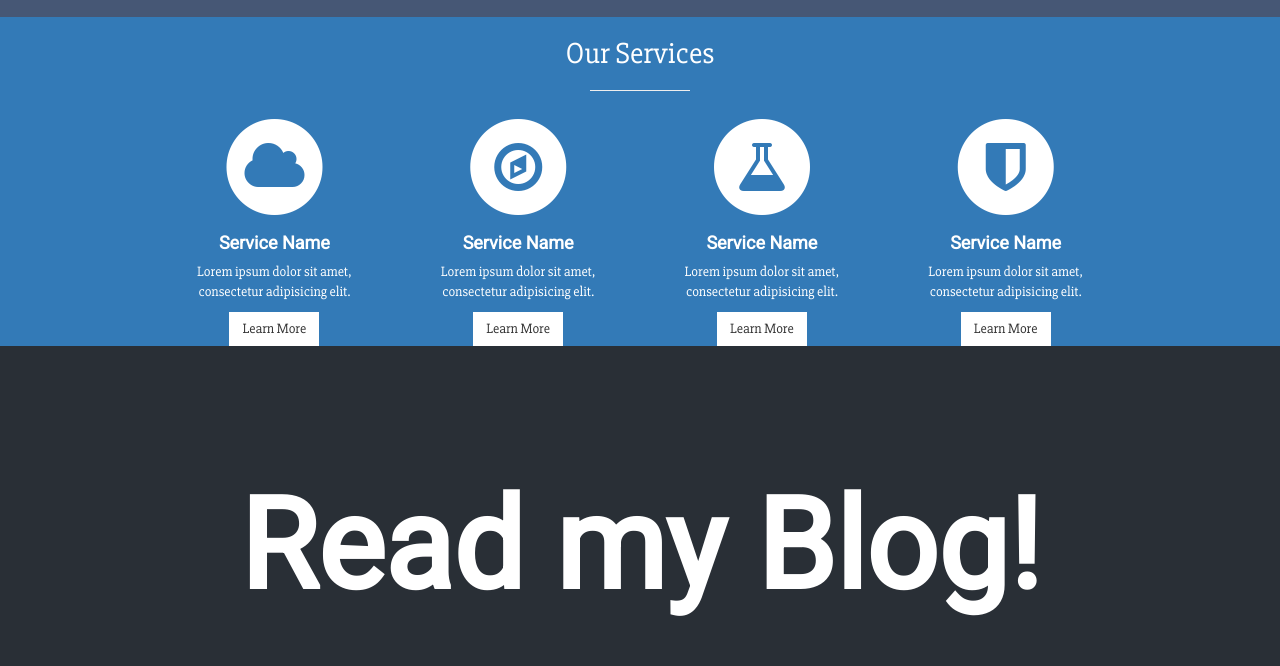
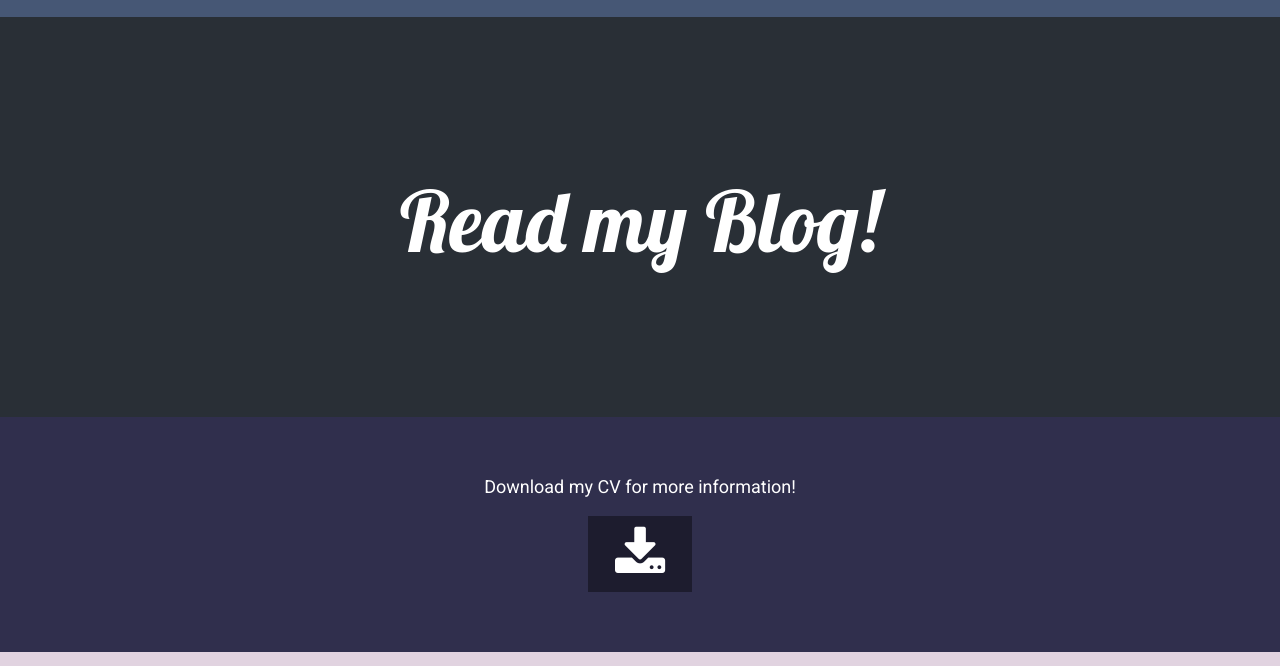
Before and after one commit to maddiemasi/portfolio, a plain HTML site: page index.html in a window 1280 px wide. Shown: the part 2131-2797 px from the top of the page. Drawn offline with Linux system fonts and the light colour scheme; a web font is replaced by a local one.

Commit message:
Update index.html

```diff
--- a/index.html
+++ b/index.html
@@ -52,9 +52,6 @@
             </li>
             <li>
                 <a href="#about" onclick=$("#menu-close").click();>About</a>
-            </li>
-            <li>
-                <a href="#services" onclick=$("#menu-close").click();>Services</a>
             </li>
             <li>
                 <a href="#portfolio" onclick=$("#menu-close").click();>Portfolio</a>
@@ -115,28 +112,28 @@
                     <div class="row">
                         <div class="col-md-6">
                             <div class="portfolio-item">
-                                <a href="#">
+                                <a href="http://onlinelibrary.wiley.com/doi/10.1002/elan.201600275/pdf">
                                     <img class="img-portfolio img-responsive" src="img/portfolio-1.jpg">
                                 </a>
                             </div>
                         </div>
                         <div class="col-md-6">
                             <div class="portfolio-item">
-                                <a href="#">
+                                <a href="https://www.youtube.com/watch?v=n1Z0smdTNeU">
                                     <img class="img-portfolio img-responsive" src="img/portfolio-2.jpg">
                                 </a>
                             </div>
                         </div>
                         <div class="col-md-6">
                             <div class="portfolio-item">
-                                <a href="#">
+                                <a href="https://github.com/maddiemasi">
                                     <img class="img-portfolio img-responsive" src="img/portfolio-3.jpg">
                                 </a>
                             </div>
                         </div>
                         <div class="col-md-6">
                             <div class="portfolio-item">
-                                <a href="#">
+                                <a href="https://www.youtube.com/watch?v=ofI_FJTjAu4">
                                     <img class="img-portfolio img-responsive" src="img/portfolio-4.jpg">
                                 </a>
                             </div>
@@ -151,81 +148,11 @@
         <!-- /.container -->
     </section>
 
-    <!-- Services -->
-    <!-- The circle icons use Font Awesome's stacked icon classes. For more information, visit http://fontawesome.io/examples/ -->
-    <section id="services" class="services bg-primary">
-        <div class="container">
-            <div class="row text-center">
-                <div class="col-lg-10 col-lg-offset-1">
-                    <h2>Our Services</h2>
-                    <hr class="small">
-                    <div class="row">
-                        <div class="col-md-3 col-sm-6">
-                            <div class="service-item">
-                                <span class="fa-stack fa-4x">
-                                <i class="fa fa-circle fa-stack-2x"></i>
-                                <i class="fa fa-cloud fa-stack-1x text-primary"></i>
-                            </span>
-                                <h4>
-                                    <strong>Service Name</strong>
-                                </h4>
-                                <p>Lorem ipsum dolor sit amet, consectetur adipisicing elit.</p>
-                                <a href="#" class="btn btn-light">Learn More</a>
-                            </div>
-                        </div>
-                        <div class="col-md-3 col-sm-6">
-                            <div class="service-item">
-                                <span class="fa-stack fa-4x">
-                                <i class="fa fa-circle fa-stack-2x"></i>
-                                <i class="fa fa-compass fa-stack-1x text-primary"></i>
-                            </span>
-                                <h4>
-                                    <strong>Service Name</strong>
-                                </h4>
-                                <p>Lorem ipsum dolor sit amet, consectetur adipisicing elit.</p>
-                                <a href="#" class="btn btn-light">Learn More</a>
-                            </div>
-                        </div>
-                        <div class="col-md-3 col-sm-6">
-                            <div class="service-item">
-                                <span class="fa-stack fa-4x">
-                                <i class="fa fa-circle fa-stack-2x"></i>
-                                <i class="fa fa-flask fa-stack-1x text-primary"></i>
-                            </span>
-                                <h4>
-                                    <strong>Service Name</strong>
-                                </h4>
-                                <p>Lorem ipsum dolor sit amet, consectetur adipisicing elit.</p>
-                                <a href="#" class="btn btn-light">Learn More</a>
-                            </div>
-                        </div>
-                        <div class="col-md-3 col-sm-6">
-                            <div class="service-item">
-                                <span class="fa-stack fa-4x">
-                                <i class="fa fa-circle fa-stack-2x"></i>
-                                <i class="fa fa-shield fa-stack-1x text-primary"></i>
-                            </span>
-                                <h4>
-                                    <strong>Service Name</strong>
-                                </h4>
-                                <p>Lorem ipsum dolor sit amet, consectetur adipisicing elit.</p>
-                                <a href="#" class="btn btn-light">Learn More</a>
-                            </div>
-                        </div>
-                    </div>
-                    <!-- /.row (nested) -->
-                </div>
-                <!-- /.col-lg-10 -->
-            </div>
-            <!-- /.row -->
-        </div>
-        <!-- /.container -->
-    </section>
 
     <!-- Callout -->
     <aside class="callout">
         <div class="text-vertical-center">
-            <h1>Read my <a href="https://medium.com/@madelinemasi">Blog</a>!</h1>
+            <h3>Read my <a href="https://medium.com/@madelinemasi">Blog</a>!</h3>
         </div>
     </aside>
 
@@ -249,8 +176,8 @@
         <div class="container">
             <div class="row">
                 <div class="col-lg-10 col-lg-offset-1 text-center">
-                    <h3><strong>Madeline Masi</strong>
-                    </h3>
+                    <h2><strong>Madeline Masi</strong>
+                    </h2>
                     <p>Clarkson University, Box 6462
                         <br>Potsdam, NY 13699-6462</p>
                     <ul class="list-unstyled">
```
